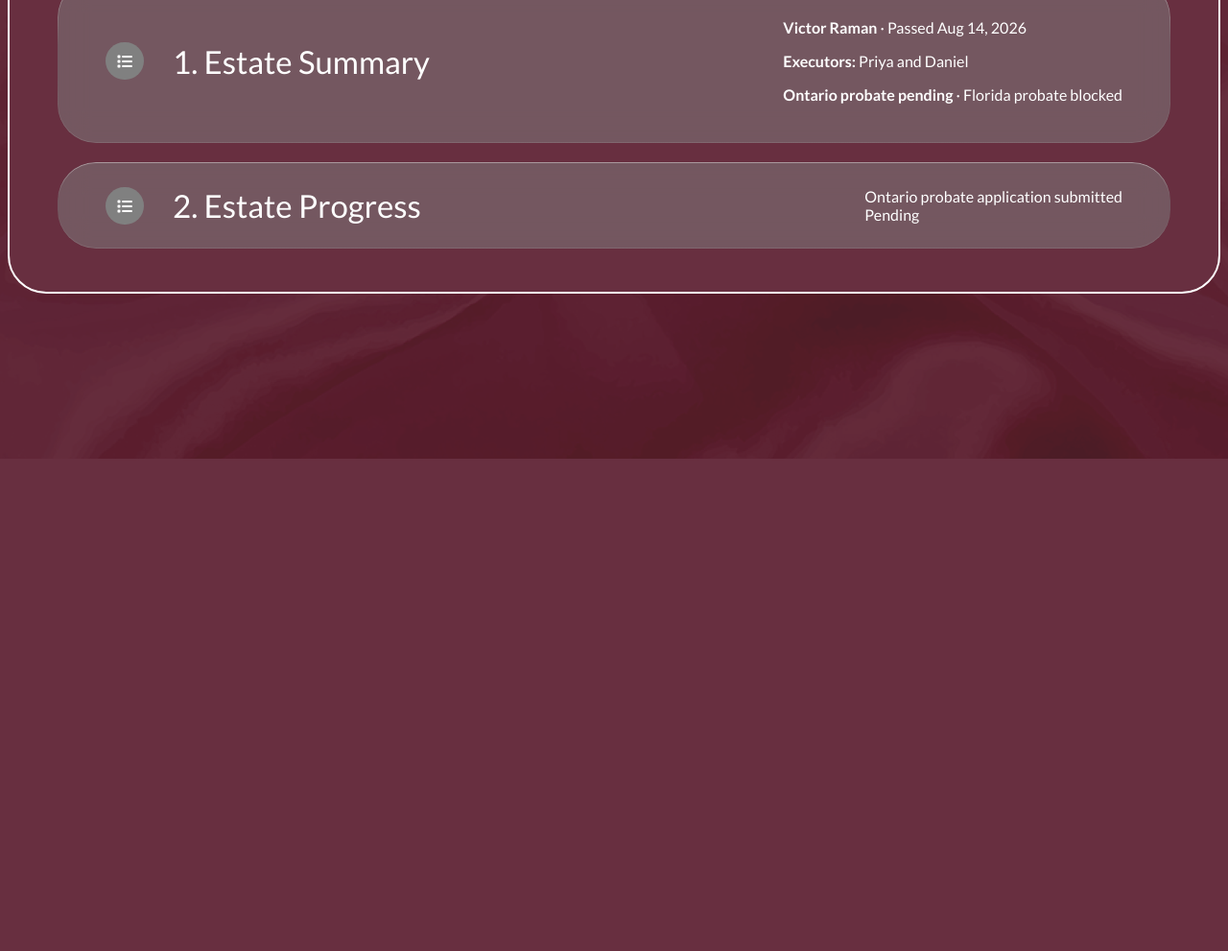
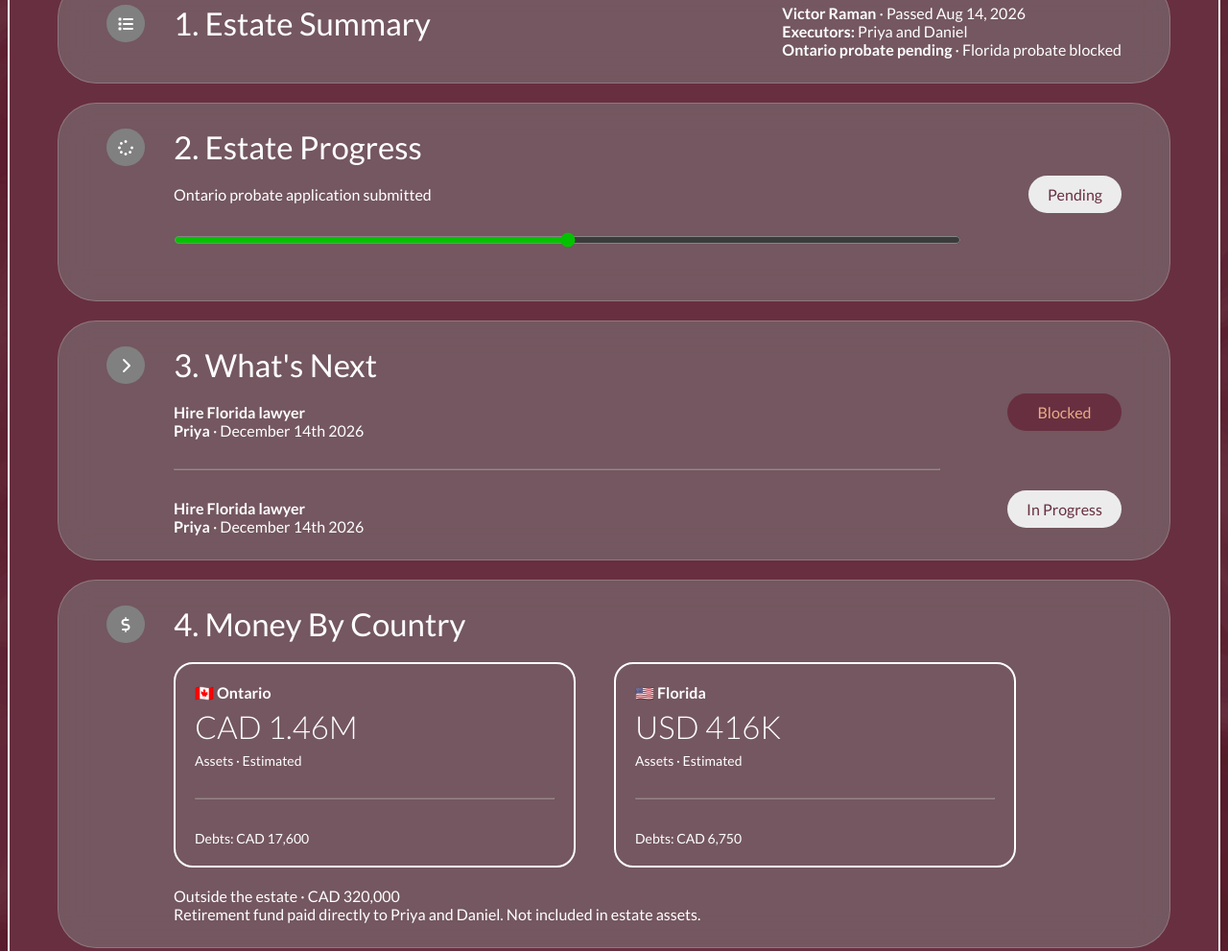
Before and after one commit to Mohamed-M/Ferrymark, a plain HTML site: page index.html in a window 1280 px wide. Shown: the part 322-1313 px from the top of the page at 96% size. Before the commit the page ends 800 px from the top, so only its background shows below. Drawn offline with Linux system fonts and the light colour scheme.

Commit message:
Add What's Next and Money By Country  sections. Add badge, hidden, sr--only, info styles

```diff
--- a/index.html
+++ b/index.html
@@ -34,27 +34,96 @@
       </div>
 
       <div>
-        <p><strong>Victor Raman</strong> · Passed Aug 14, 2026</p>
-        <p><strong>Executors:</strong> Priya and Daniel</p>
-        <p><strong>Ontario probate pending</strong> · Florida probate blocked</p>
+        <div><strong>Victor Raman</strong> · Passed Aug 14, 2026</div>
+        <div><strong>Executors:</strong> Priya and Daniel</div>
+        <div><strong>Ontario probate pending</strong> · Florida probate blocked</div>
       </div>
     </div>
 
     <div class="card col">
       <div class="title">
         <div class="icon">
-          <i class="fa-solid fa-list"></i>
+          <i class="fa-solid fa-spinner"></i>
         </div>
         <div>
           <h2>2. Estate Progress</h2>
         </div>
       </div>
 
-      <div>
-          <div>Ontario probate application submitted</div>
-          <div class="badge">Pending</div>
+      <div class="info">
+        <div class="left">
+          <div>  Ontario probate application submitted</div>
+          <label for="progresss" class="sr-only">Progress</label>
+          <input type="range" name="progress" id="progress" min="0" max="100" value="50">
+          </div>
+        <div class="badge">Pending</div>
+      </div>
+    </div>
+
+    <div class="card col">
+      <div class="title">
+        <div class="icon">
+          <i class="fa-solid fa-chevron-right"></i>
+        </div>
+        <div>
+          <h2>3. What's Next</h2>
+        </div>
+      </div>
+
+      <div class="info">
+        <div class="left">
+          <div><strong>Hire Florida lawyer</strong></div>
+          <div><strong>Priya</strong> · December 14th 2026</div>
+          <hr />
+          <div><strong>Hire Florida lawyer</strong></div>
+          <div><strong>Priya</strong> · December 14th 2026</div>
+        </div>
+        <div>
+          <div class="badge secondary">Blocked</div>
+          <hr class="hidden" />
+          <div class="badge">In Progress</div>
+        </div>
+      </div>
+    </div>
+
+    <div class="card col">
+      <div class="title">
+        <div class="icon">
+          <i class="fa-solid fa-dollar-sign"></i>
+        </div>
+        <div>
+          <h2>4. Money By Country</h2>
+        </div>
+      </div>
+
+      <div class="info">
+        <div class="left">
+          <div class="container">
+            <div class="money">
+              <h4>🇨🇦 Ontario</h4>
+              <h3>CAD 1.46M</h3>
+              <small>Assets ·  Estimated</small>
+              <hr class="small" />
+              <small>Debts: CAD 17,600</small>
+            </div>
+            <div class="money">
+              <h4>🇺🇸 Florida</h4>
+              <h3>USD 416K</h3>
+              <small>Assets ·  Estimated</small>
+              <hr class="small" />
+              <small>Debts: CAD 6,750</small>
+            </div>
+          </div>
+        </div>
+      </div>
+
+        <div class="left">
+          <div>Outside the estate · CAD 320,000 </div>
+          <div>Retirement fund paid directly to Priya and Daniel. Not included in estate assets.</div>
+        </div>
     </div>
 
   </main>
+
   <script src="script.js"></script>
 </body>
--- a/style.css
+++ b/style.css
@@ -1,5 +1,6 @@
 :root {
   --color-primary: #682F40;
+  --color-secondary: #E9AD87;
   --color-accent: #03C200;
   --color-gray: #ECECEC;
   --color-white: #fff;
@@ -41,11 +42,23 @@ h2 {
 }
 
 h3 {
+  font-size: 33px;
+  font-weight: 300;
+  margin: 5px 0;
+}
+
+h4 {
   font-weight: 20px;
 }
 
 small {
   font-size: 14px;
+}
+
+hr {
+  margin: 30px 0;
+  color: var(--color-gray);
+  opacity: .3;
 }
 
 .content {
@@ -70,48 +83,27 @@ small {
 
 .subtitle {
   color: #b1b1b1;
-  margin: 25px 0;
+  margin: 10px 0 40px;
   display: block
 }
 
 .card {
-  position: relative;
   background: rgba(128, 128, 128, 0.5);
+  border: 1px solid rgba(255, 255, 255, 0.2);
   backdrop-filter: blur(15px);
-  -webkit-backdrop-filter: blur(15px);
   border-radius: 40px;
   padding: 25px 50px;
   display: flex;
   justify-content: space-between;
-  align-items: center;
+  align-items: flex-start;
 
-  transition: all .2s ease-in-out;
+  transition: hover .2s ease-in-out;
   margin-bottom: 20px;
 }
 
 .card.col {
-  display: column;
-}
-
-.card::before {
-  content: "";
-  position: absolute;
-  inset: 0;
-  padding: 1px;
-  border-radius: inherit;
-  background: linear-gradient(
-    180deg,
-    rgba(255, 255, 255, 0.4) 0%,
-    rgba(255, 255, 255, 0) 41%,
-    rgba(255, 255, 255, 0) 57%,
-    rgba(255, 255, 255, 0.1) 100%
-  );
-  -webkit-mask:
-    linear-gradient(#fff 0 0) content-box,
-    linear-gradient(#fff 0 0);
-  -webkit-mask-composite: xor;
-  mask-composite: exclude;
-  pointer-events: none;
+  flex-direction: column;
+  align-items: flex-start;
 }
 
 .card:hover {
@@ -129,3 +121,65 @@ small {
   border-radius: 40px;
   margin-right: 30px;
 }
+
+.info {
+  display: flex;
+  justify-content: space-between;
+  width: 100%;
+  align-items: baseline;
+}
+
+.badge {
+  padding: 10px 20px;
+  background-color: var(--color-gray);
+  color: var(--color-primary);
+  margin-left: auto;
+  border-radius: 40px;
+  text-align: center;
+}
+
+.badge.secondary {
+  background-color: var(--color-primary);
+  color: var(--color-secondary);
+}
+
+.left {
+  padding: 0 70px;
+  margin-top: 20px;
+  flex-grow: 1;
+}
+
+#progress {
+  margin: 30px 0;
+  width: 100%;
+  accent-color: var(--color-accent);
+}
+
+.sr-only {
+  position: absolute;
+  width: 1px;
+  height: 1px;
+  padding: 0;
+  margin: -1px;
+  overflow: hidden;
+  clip: rect(0, 0, 0, 0);
+  white-space: nowrap;
+  border: 0;
+}
+
+.container {
+  display: flex;
+  justify-content: space-between;
+}
+
+.money {
+  padding: 20px;
+  border-radius: 20px;
+  border: 2px solid white;
+  width: 100%;
+  margin-right: 40px;
+}
+
+.hidden {
+  visibility: hidden;
+}
```
